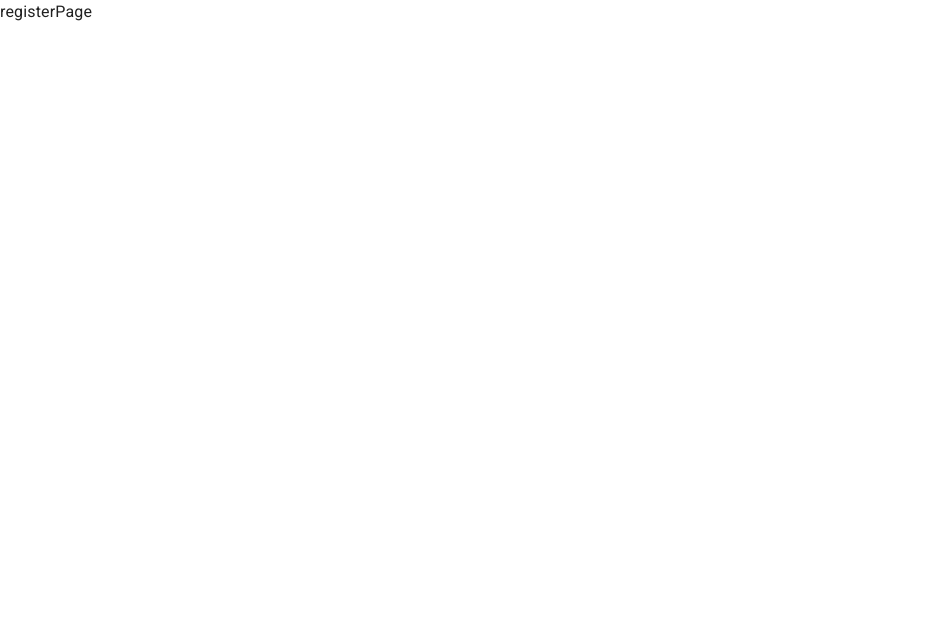
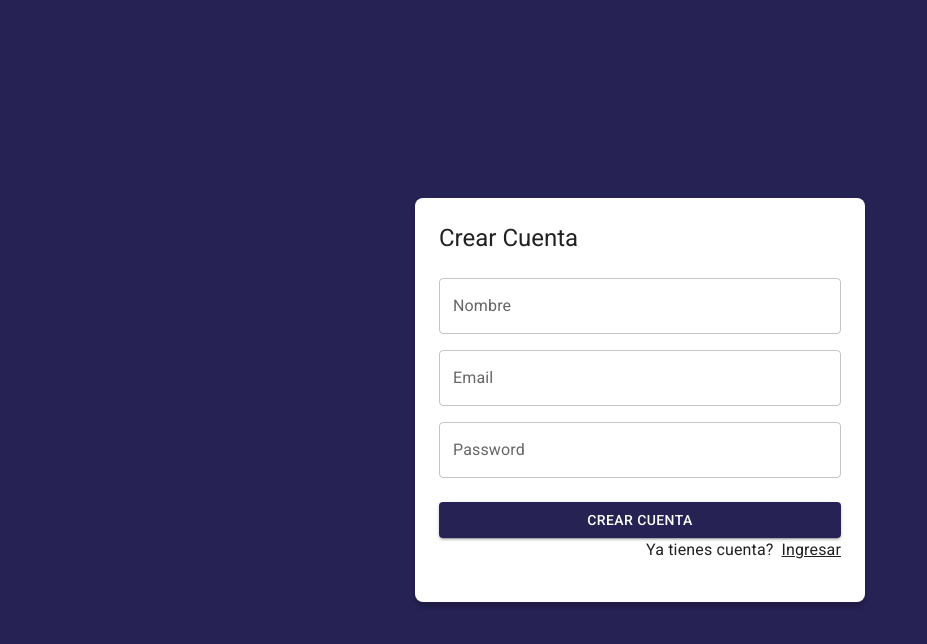
Before and after one commit to J-Alfonso-E/08-Journal-App, a React (Create React App) app: page /auth/register in a window 1280 px wide. Shown: the top 644 px of the page, without its empty margins (0-927 px from the left). Built offline with nearby package versions, Linux system fonts and the light colour scheme.

Commit message:
Front de Crear Cuenta y Login

```diff
--- /dev/null
+++ b/src/auth/layout/AuthLoayout.jsx
@@ -0,0 +1,17 @@
+import { Grid, Typography } from "@mui/material"
+
+export const AuthLayout = ({children, tittle}) => {
+    return(
+        <Grid container spacing={0} direction="column" alignItems="center" justifyContent="center"
+        sx={{ minHeight: '100vh', backgroundColor: 'primary.main', pa: 4 }}>
+
+        <Grid item className="box-shadow" xs={3} sx={{ width: {sm: 450}, backgroundColor: 'white', padding: 3, borderRadius: 2 }}>
+            <Typography variant="h5" sx={{ mb: 1 }}>{tittle}</Typography>
+
+                {children}
+
+        </Grid>
+
+    </Grid>
+    )
+}
--- a/src/auth/pages/LoginPage.jsx
+++ b/src/auth/pages/LoginPage.jsx
@@ -1,5 +1,46 @@
-export const LoginPage = ()=> {
+import { Link as RouterLink } from 'react-router-dom';
+import { Google } from "@mui/icons-material";
+import { Button, Grid, Link, TextField, Typography } from "@mui/material";
+import { AuthLayout } from '../layout/AuthLoayout';
+
+export const LoginPage = () => {
     return (
-        <div>LoginPage</div>
+        <AuthLayout tittle='Login'>
+            <form>
+                    <Grid container>
+                        <Grid item xs={12} sx={{ mt: 2 }}>
+                            <TextField label="Email" type="email" placeholder="correo@prueba.com" fullWidth />
+                        </Grid>
+
+                        <Grid item xs={12} sx={{ mt: 2 }}>
+                            <TextField label="Password" type="password" placeholder="Password" fullWidth />
+                        </Grid>
+                    </Grid>
+
+                    <Grid container spacing={2} sx={{ mb: 2, mt: 1 }}>
+
+                        <Grid item xs={12} sm={6}>
+                            <Button variant="contained" fullWidth>Login</Button>
+                        </Grid>
+
+                        <Grid item xs={12} sm={6}>
+                            <Button variant="contained" fullWidth>
+                                <Google />
+                                <Typography sx={{ ml: 1 }}>Google</Typography>
+                            </Button>
+
+                        </Grid>
+
+                        <Grid container direction="row" justifyContent="end">
+                            <Link component={RouterLink} color="inherit" to="/auth/register">
+                            Crear una Cuenta
+                            </Link>
+
+                        </Grid>
+
+                    </Grid>
+                </form>
+        </AuthLayout>
+
     )
 }
--- a/src/auth/pages/RegisterPage.jsx
+++ b/src/auth/pages/RegisterPage.jsx
@@ -1,5 +1,44 @@
+import { Link as RouterLink } from 'react-router-dom';
+import { Button, Grid, Link, TextField, Typography } from "@mui/material";
+import { AuthLayout } from "../layout/AuthLoayout";
+
 export const RegisterPage = ()=> {
     return (
-        <div>registerPage</div>
+        <AuthLayout tittle='Crear Cuenta'>
+             <form>
+                    <Grid container>
+
+                        <Grid item xs={12} sx={{ mt: 2 }}>
+                            <TextField label="Nombre" type="text" placeholder="Nombre Completo" fullWidth />
+                        </Grid>
+
+                        <Grid item xs={12} sx={{ mt: 2 }}>
+                            <TextField label="Email" type="email" placeholder="correo@prueba.com" fullWidth />
+                        </Grid>
+
+                        <Grid item xs={12} sx={{ mt: 2 }}>
+                            <TextField label="Password" type="password" placeholder="Password" fullWidth />
+                        </Grid>
+                    </Grid>
+
+                    <Grid container spacing={2} sx={{ mb: 2, mt: 1 }}>
+
+                        <Grid item xs={12} >
+                            <Button variant="contained" fullWidth>Crear Cuenta</Button>
+                        </Grid>
+
+
+
+                        <Grid container direction="row" justifyContent="end">
+                            <Typography sx={{mr : 1}}>Ya tienes cuenta?</Typography>
+                            <Link component={RouterLink} color="inherit" to="/auth/login">
+                            Ingresar
+                            </Link>
+
+                        </Grid>
+
+                    </Grid>
+                </form>
+        </AuthLayout>
     )
 }
--- a/src/index.css
+++ b/src/index.css
@@ -1,13 +1,3 @@
-body {
-  margin: 0;
-  font-family: -apple-system, BlinkMacSystemFont, 'Segoe UI', 'Roboto', 'Oxygen',
-    'Ubuntu', 'Cantarell', 'Fira Sans', 'Droid Sans', 'Helvetica Neue',
-    sans-serif;
-  -webkit-font-smoothing: antialiased;
-  -moz-osx-font-smoothing: grayscale;
+.box-shadow {
+  box-shadow: 0px 5px 5px rgba(0, 0, 0, 0.2);
 }
-
-code {
-  font-family: source-code-pro, Menlo, Monaco, Consolas, 'Courier New',
-    monospace;
-}
```
